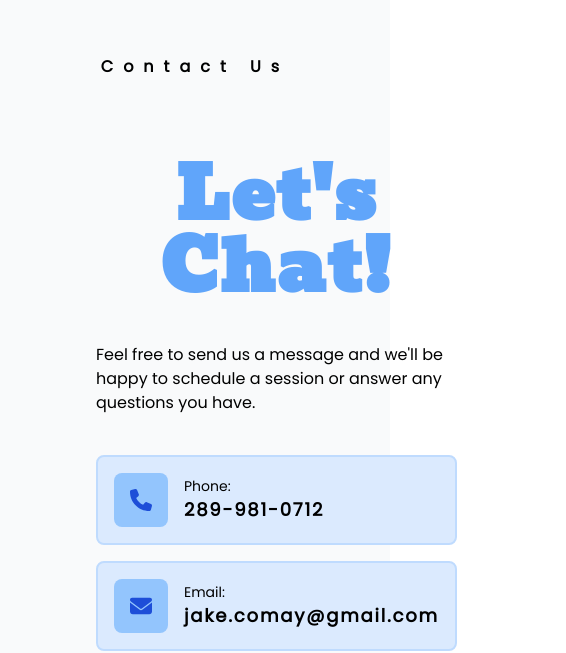
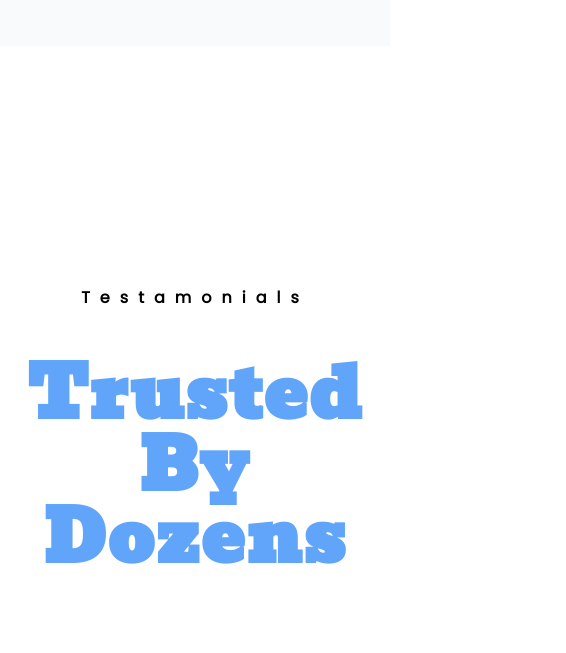
Before and after one commit to JacobC09/Tutoring, a Next.js app: page / in a window 390 px wide. Shown: the part 7541-8194 px from the top of the page, 566 px wide, since content can reach past the window. Built offline with nearby package versions, Linux system fonts and the light colour scheme.

Commit message:
update section padding

```diff
--- a/src/components/Section.tsx
+++ b/src/components/Section.tsx
@@ -9,7 +9,7 @@ interface SectionProps extends React.ComponentPropsWithoutRef<"section"> {
 
 export default function Section({ children, className = "", dark = false, ...props }: SectionProps) {
   return (
-    <section className={cn("px-24 py-48 mt-12", className, dark && "bg-gray-50")} {...props}>
+    <section className={cn("px-6 sm:px-20 md:px-24 py-48 mt-12", className, dark && "bg-gray-50")} {...props}>
       <div className="m-auto max-w-screen-xl">{children}</div>
     </section>
   );
```
